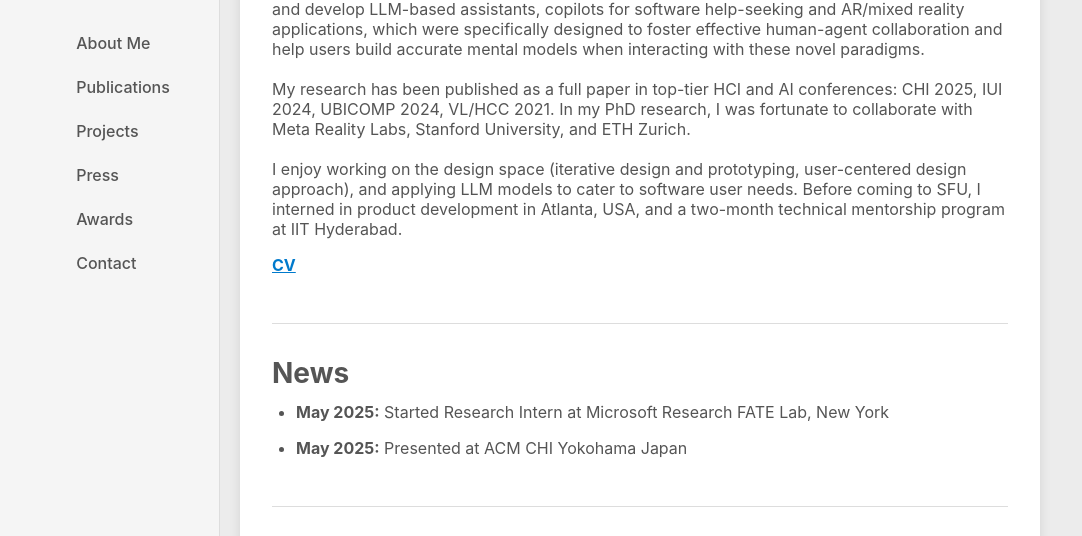
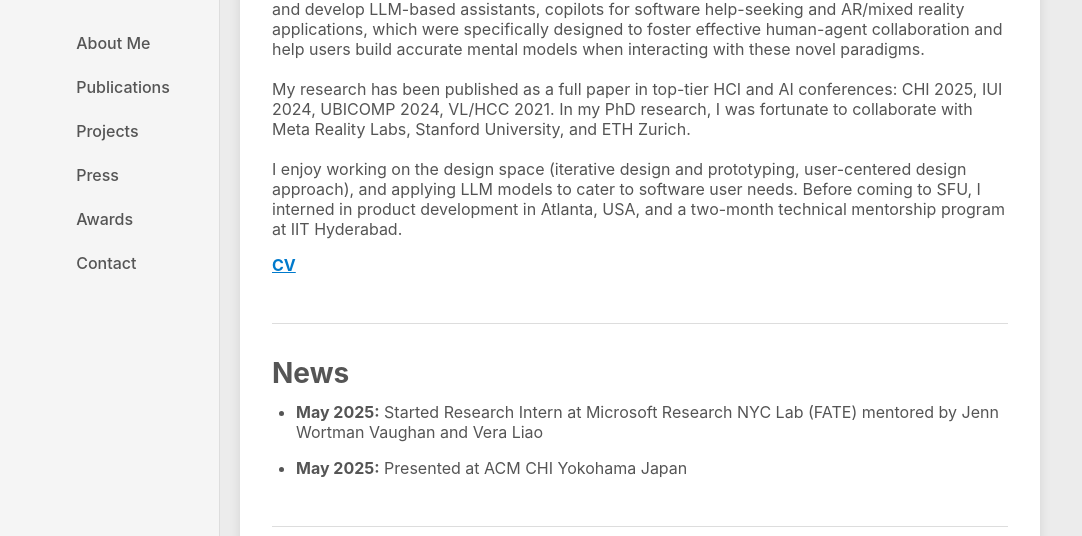
Before and after one commit to anjalikhuranarai/profile, a plain HTML site: page index.html in a window 1280 px wide. Shown: the part 217-753 px from the top of the page, without its empty margins (0-1082 px from the left). Drawn offline with Linux system fonts and the light colour scheme.

Commit message:
Update index.html

```diff
--- a/index.html
+++ b/index.html
@@ -192,7 +192,7 @@
     <section id="news">
       <h2>News</h2>
       <ul>
-        <li><strong>May 2025:</strong> Started Research Intern at Microsoft Research FATE Lab, New York</li>
+        <li><strong>May 2025:</strong> Started Research Intern at Microsoft Research NYC Lab (FATE) mentored by Jenn Wortman Vaughan and Vera Liao</li>
         <li><strong>May 2025:</strong> Presented at ACM CHI Yokohama Japan</li>
       </ul>
     </section>
```
